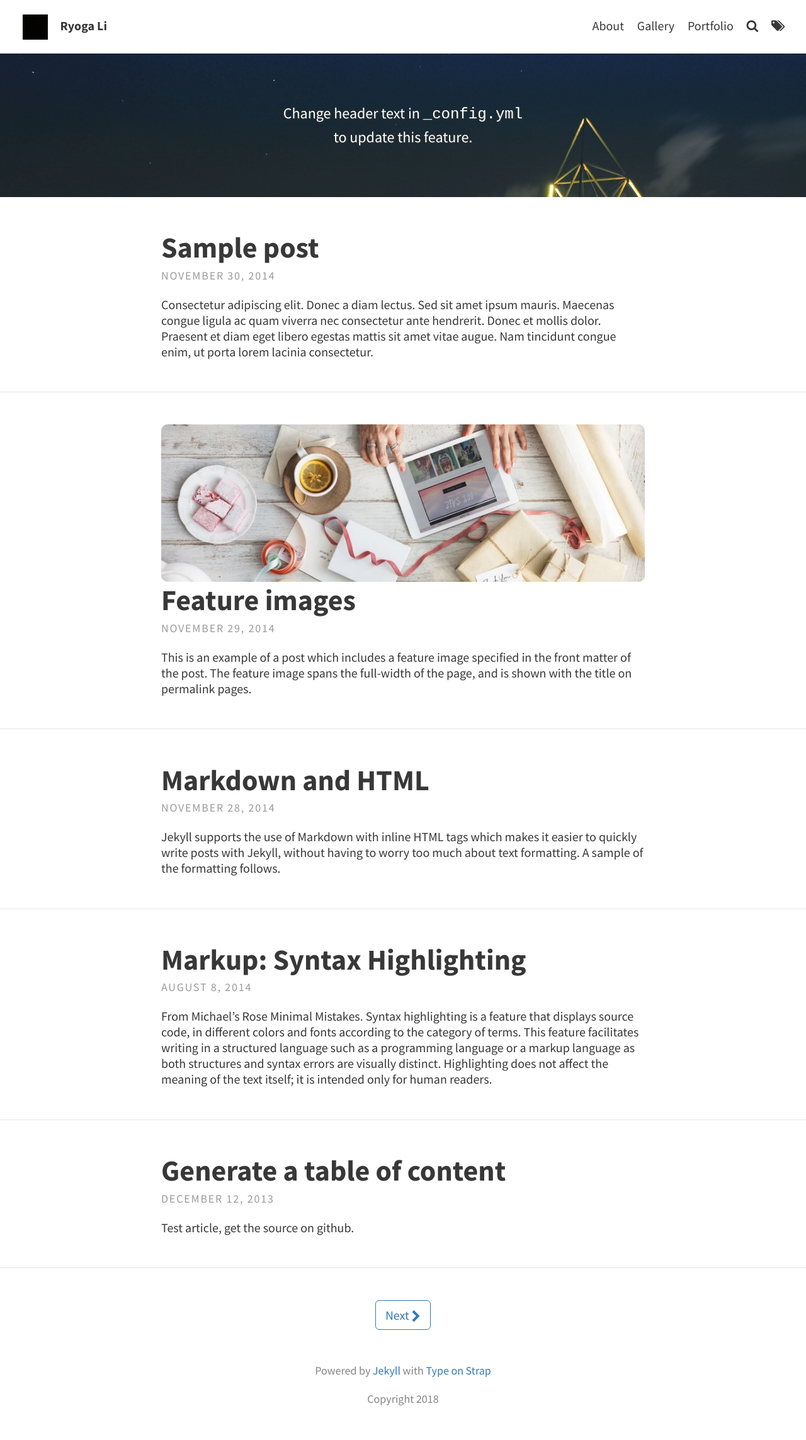
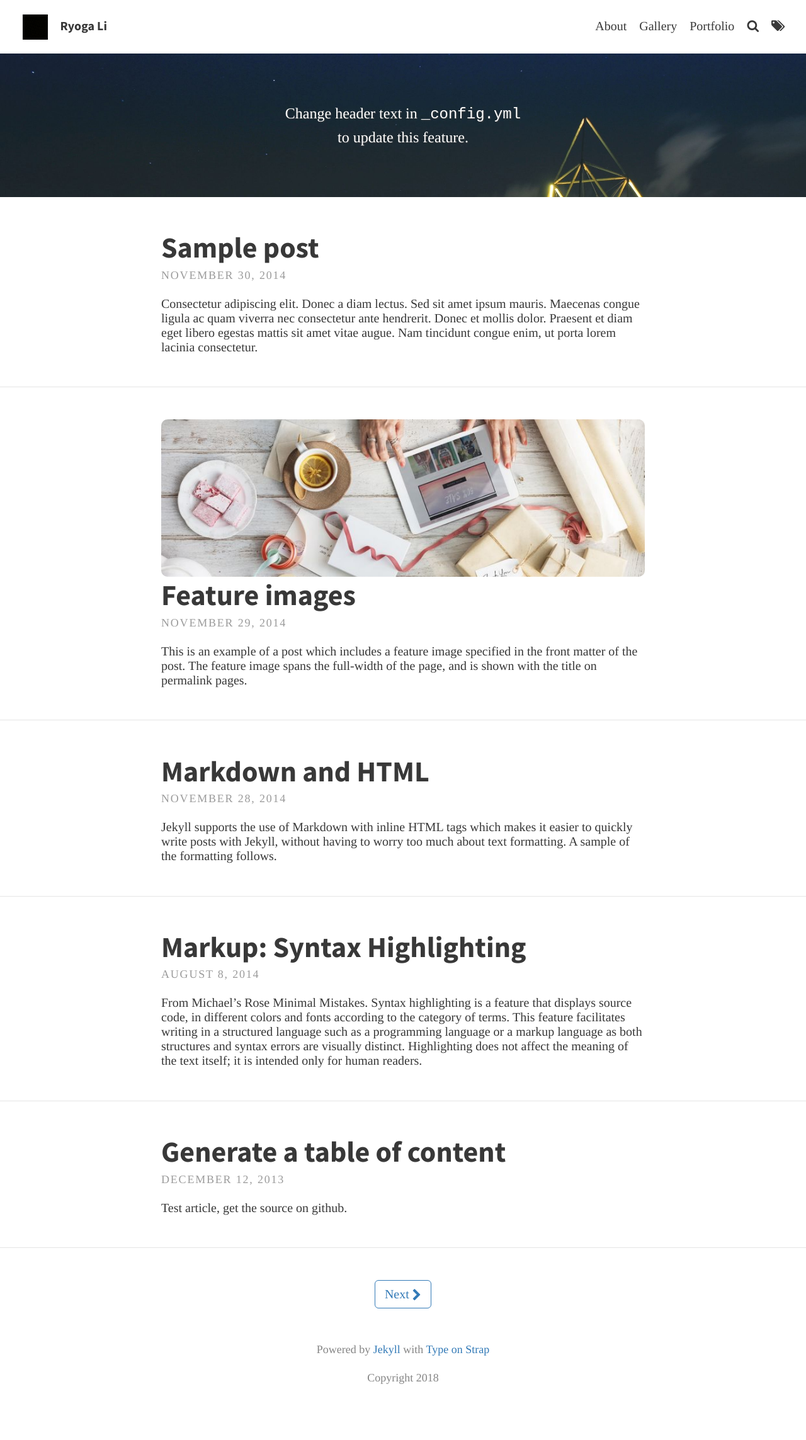
Before and after one commit to RyogaLi/ryogali.github.io, a Jekyll site: the page built from index.html, in a window 1280 px wide. Shown: the whole page at 63% size. Built offline with Jekyll 4.4.1, drawn with Linux system fonts in a browser that asks for light colours; the list of posts is cut into pages by our own code; after the commit the page ends 2253 px from its top, so only the background shows below that.

Commit message:
changed text

```diff
--- a/_sass/base/_variables.scss
+++ b/_sass/base/_variables.scss
@@ -1,5 +1,5 @@
 // Typography
-$font-family-main: 'Source Sans Pro', Helvetica, Arial, serif;
+$font-family-main: Times, Times New Roman, Arial, serif;
 $font-family-headings: 'Source Sans Pro', Helvetica, Arial, sans-serif;
 $font-size: 1.25em;
 
```
